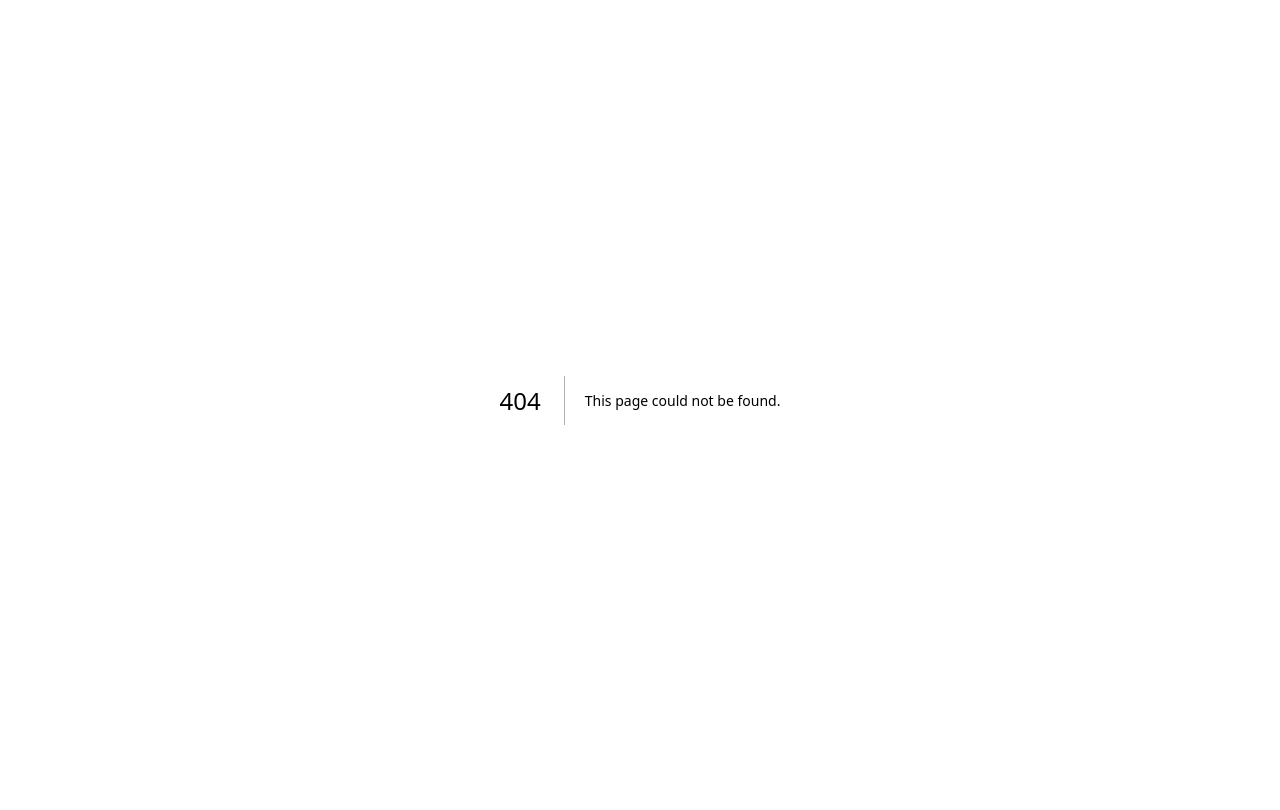
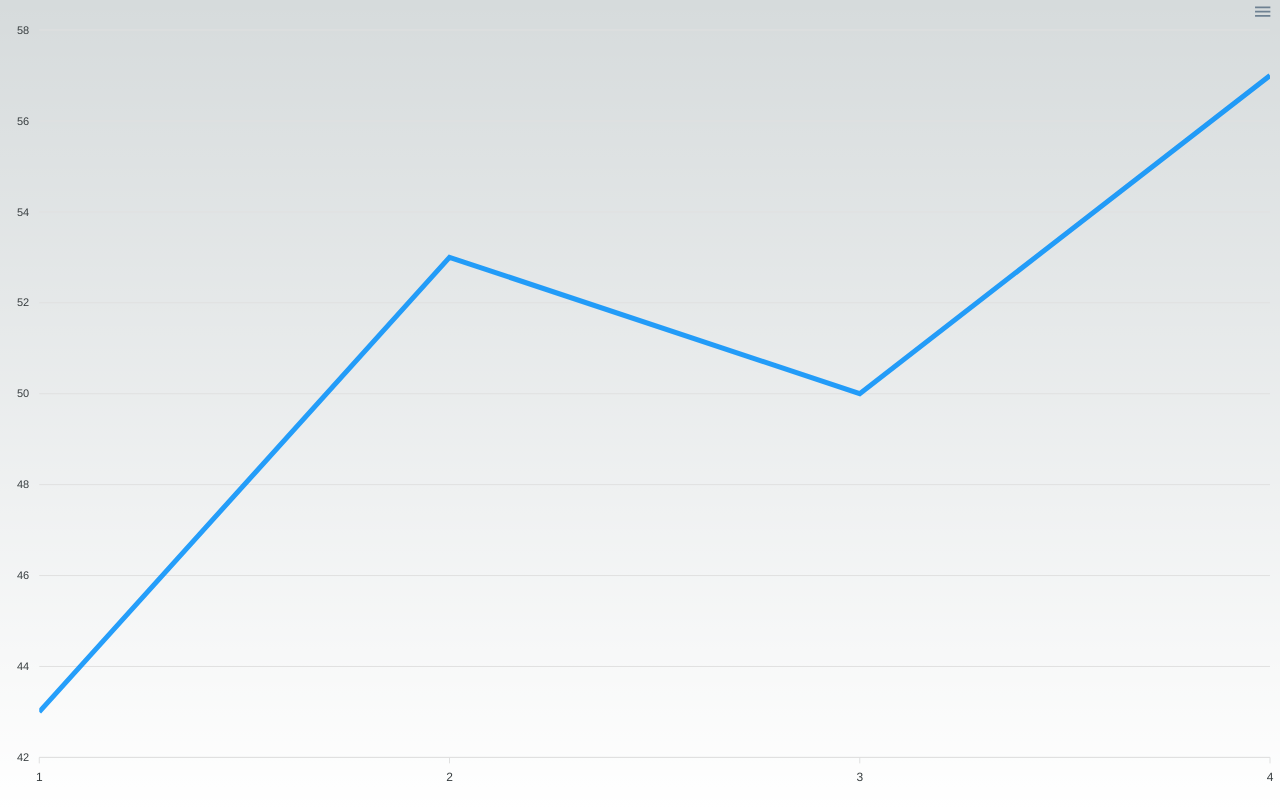
Before and after one commit to MasanoriOno/Next.js-Chart.js, a Next.js app in the folder front/: page /graph/apex-charts in a window 1280 px wide. Before the commit this address had no page. Built offline with nearby package versions, Linux system fonts and the light colour scheme.

Commit message:
とりあえずグラフを表示できるようにした

```diff
--- /dev/null
+++ b/front/src/app/graph/apex-charts/page.tsx
@@ -0,0 +1,28 @@
+'use client'
+import Chart from 'react-apexcharts'
+
+export default function ApexChartGraph() {
+  const series = [
+    {
+      name: 'Temperature in Fahrenheit', //will be displayed on the y-axis
+      data: [43, 53, 50, 57],
+    },
+  ]
+  const options = {
+    chart: {
+      id: 'simple-bar',
+      zoom: {
+        enabled: false,
+      },
+    },
+    tooltip: {
+      x: {
+        format: 'yyyy/MM/dd HH:mm:ss.f',
+      },
+    },
+    xaxis: {
+      categories: [1, 2, 3, 4], //will be displayed on the x-asis
+    },
+  }
+  return <Chart type="line" options={options} series={series} />
+}
```
Also changed, not shown: front/src/app/page.tsx (+6 -1 lines).
